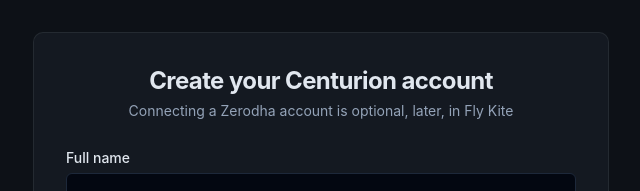
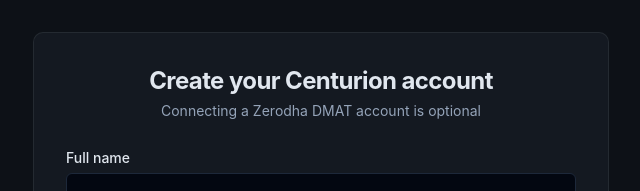
Before and after one commit to srees16/centurion_core-fe, a Next.js app: page /signup in a window 1280 px wide. Shown: the top 191 px of the page, without its empty margins (319-959 px from the left). Built offline with nearby package versions, Linux system fonts and the light colour scheme; no server answers.

Commit message:
fix: update subtitle in SignupPage AuthCard to clarify DMAT account connection

```diff
--- a/app/signup/page.tsx
+++ b/app/signup/page.tsx
@@ -80,7 +80,7 @@
   }
 
   return (
-    <AuthCard title="Create your Centurion account" subtitle="Connecting a Zerodha account is optional, later, in Fly Kite" wide>
+    <AuthCard title="Create your Centurion account" subtitle="Connecting a Zerodha DMAT account is optional" wide>
       <FormError message={error} />
       <form onSubmit={submit} className="space-y-4">
         <div className="grid grid-cols-1 gap-3 sm:grid-cols-2">
```
